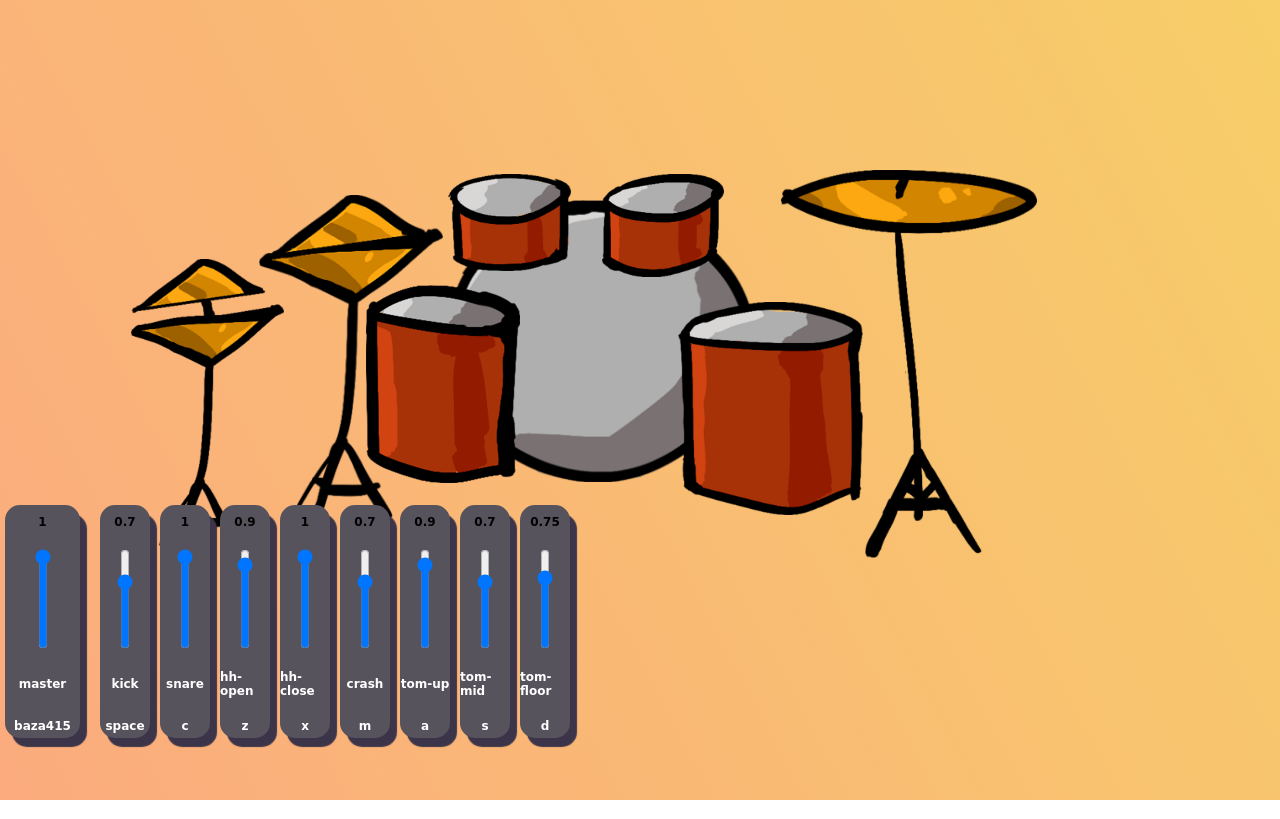
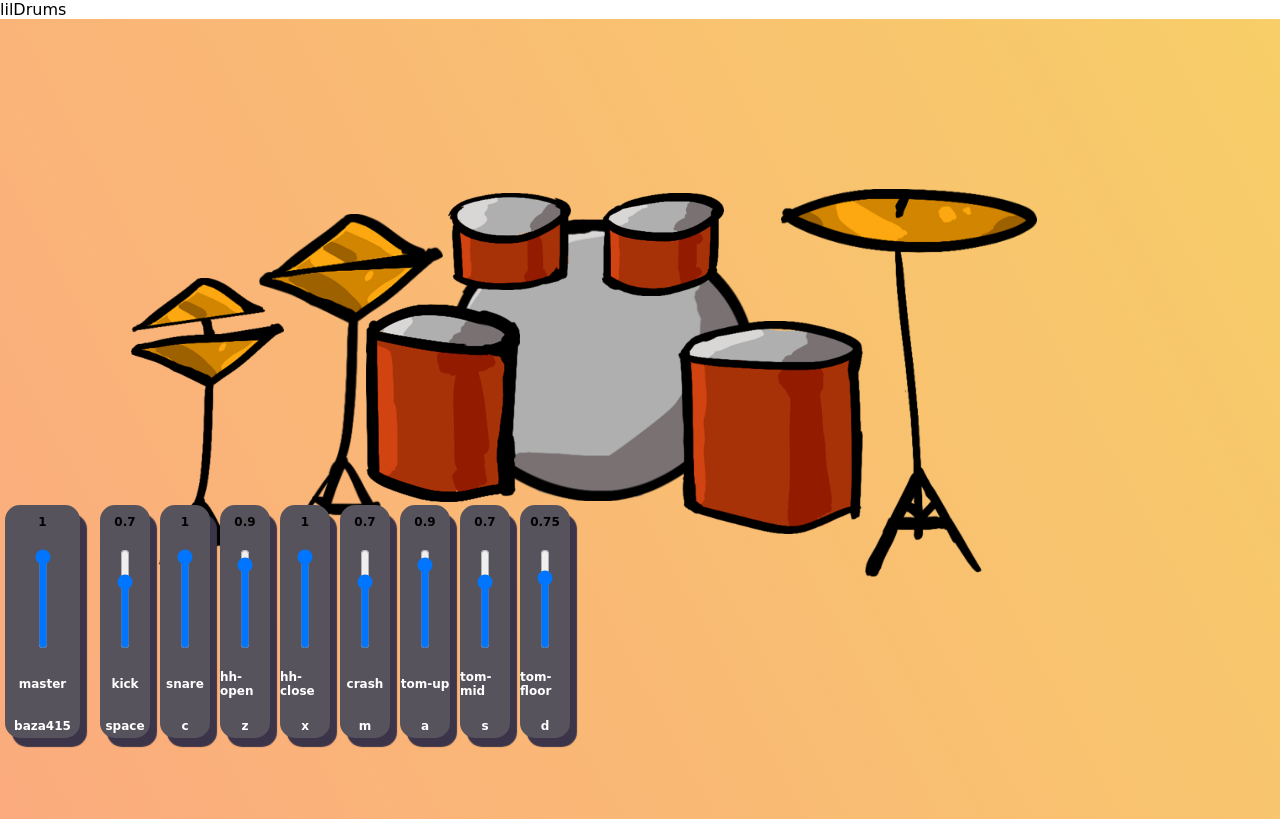
Before and after one commit to Alexeykoh/drums, a website: page index.html in a window 1280 px wide. Drawn offline with Linux system fonts and the light colour scheme; a web font is replaced by a local one.

Commit message:
fix: spaces

```diff
--- a/index.html
+++ b/index.html
@@ -5,18 +5,20 @@
 	<meta name="viewport"
 	      content="width=device-width, user-scalable=no, initial-scale=1.0, maximum-scale=1.0, minimum-scale=1.0">
 	<meta http-equiv="X-UA-Compatible" content="ie=edge">
-	<title>LiDrums</title>
+	<title>LilDrums</title>
 	<link rel="stylesheet" href="style.css">
-
 </head>
 <body>
+	<div class="header">
+		<div class="container">
+			<div class="logo">lilDrums</div>
+		</div>
+	</div>
 	<div class="main">
+		<div class="mixer">
+			<!--inner from js-->
+		</div>
 		<div class="container">
-			<div class="instructions">
-				<div class="mixer">
-				<!--inner from js-->
-				</div>
-			</div>
 			<div class="drums">
 				<div class="drums__container">
 					<img class="dr" id="kick" src="assets/img/dr/Kick@3x.png" alt="kick">
```
